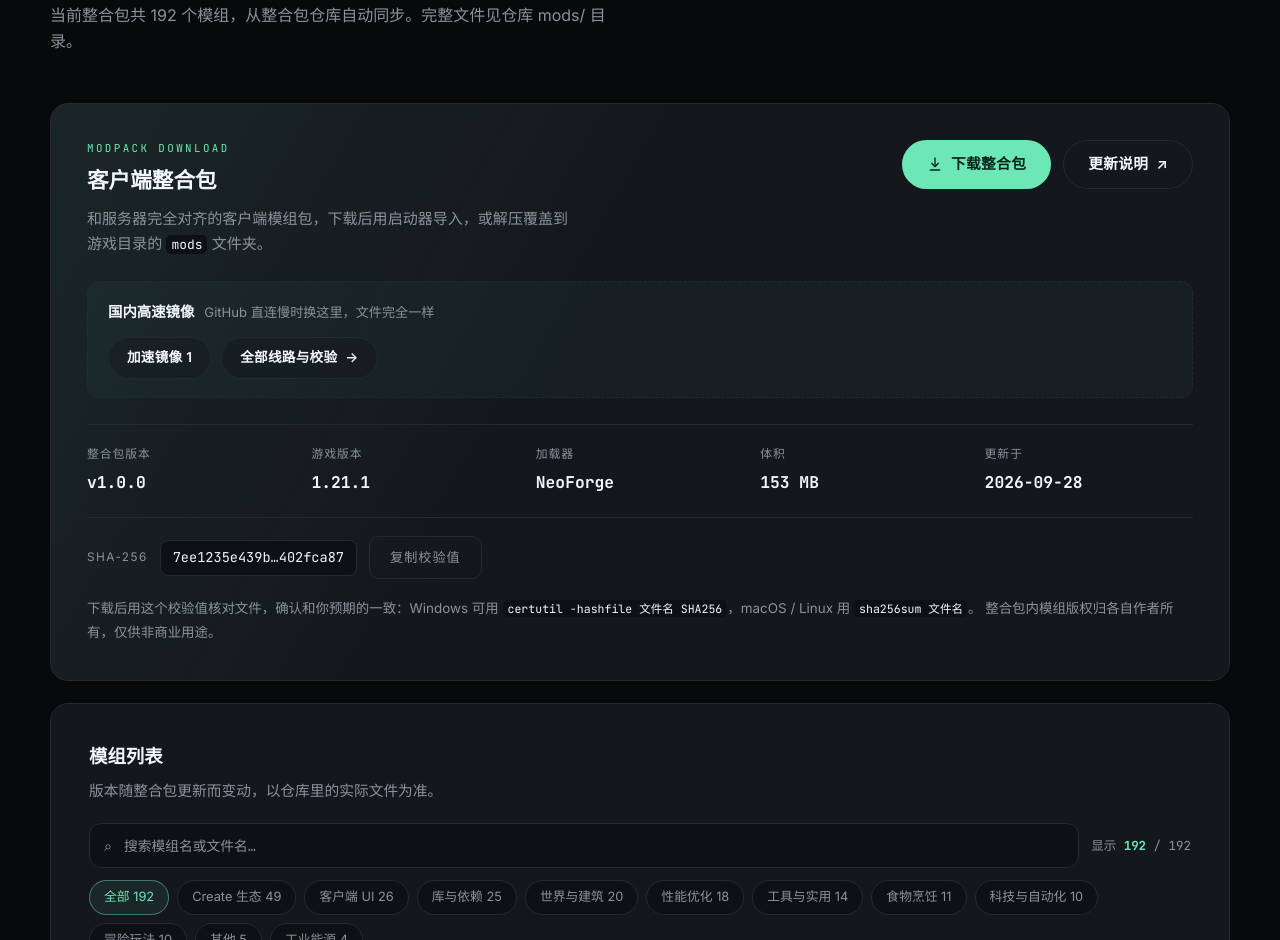
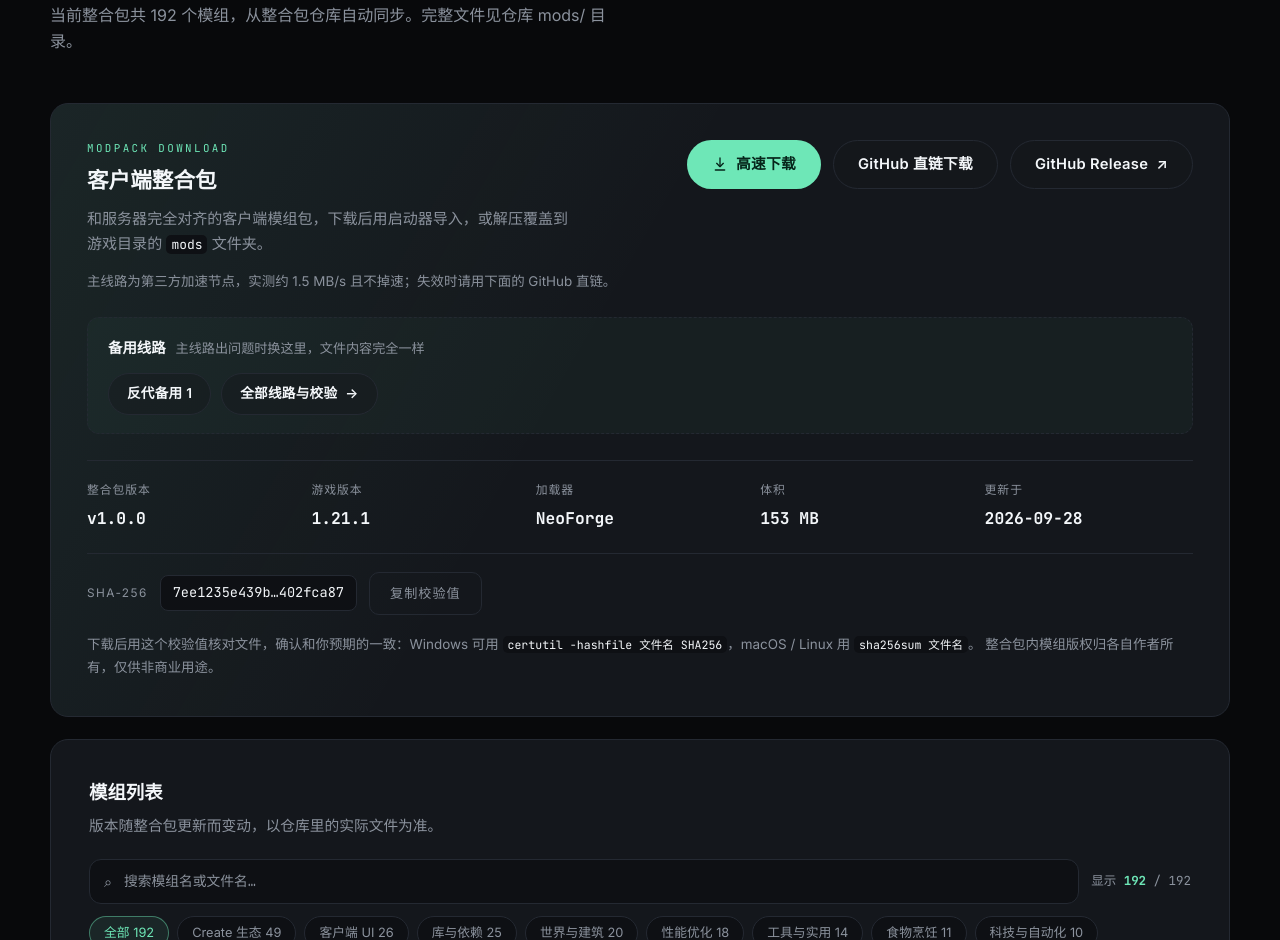
Before and after one commit to AlleinMuffin/muffin-site, an Astro site: page /mcserver in a window 1280 px wide. Shown: the part 1503-2443 px from the top of the page. Built offline with nearby package versions, Linux system fonts and the light colour scheme; Astro itself is replaced by a stand-in of ours; no server answers.

Commit message:
fix: 主下载按钮改走国内可用线路，GitHub 下载与 Release 各自独立
- ghproxy.net 实测只有 24KB/s 且越跑越慢，换成 ghfile.geekertao.top（分段 1.17/1.83/1.48 MB/s，不掉速）
- siteConfig.modpack.cn 为主线路配置，留空则主按钮自动退回 GitHub 直链，不会开天窗
- 按钮重排：主按钮国内线路 / GitHub 直链下载 / GitHub Release 跳转；原镜像区降级为备用线路

```diff
--- a/src/components/ModpackDownload.astro
+++ b/src/components/ModpackDownload.astro
@@ -14,6 +14,11 @@ const { variant = "panel" } = Astro.props;
 const p = siteConfig.modpack;
 const downloadUrl = modpackDownloadUrl();
 const releaseUrl = modpackReleaseUrl();
+
+/** 主按钮走国内线路；没配国内线路时自动退回 GitHub 直链，页面不会开天窗 */
+const hasCn = Boolean(p.cn.url);
+const primaryUrl = hasCn ? p.cn.url : downloadUrl;
+const primaryLabel = hasCn ? p.cn.label || "高速下载（国内）" : "下载整合包";
 
 const meta = [
   { label: "整合包版本", value: p.version },
@@ -38,22 +43,23 @@ const shortHash = `${p.sha256.slice(0, 12)}…${p.sha256.slice(-8)}`;
         </p>
       </div>
       <div class="dl-band__actions">
-        <a class="btn btn--primary" href={downloadUrl} download={p.file}>
+        <a class="btn btn--primary" href={primaryUrl} download={p.file}>
           <svg class="dl-icon" viewBox="0 0 24 24" fill="none" stroke="currentColor"
                stroke-width="2" stroke-linecap="round" stroke-linejoin="round" aria-hidden="true">
             <path d="M12 3v12" />
             <path d="m7 11 5 5 5-5" />
             <path d="M5 21h14" />
           </svg>
-          立即下载
+          {primaryLabel}
         </a>
-        {p.mirrors.length > 0 && (
-          <a class="btn btn--ghost" href={p.mirrors[0].url} download={p.file}>
-            国内加速
+        {hasCn && (
+          <a class="btn btn--ghost" href={downloadUrl} download={p.file}>
+            GitHub 直链
           </a>
         )}
         <a class="btn btn--ghost" href="/mcserver">服务器详情 <span aria-hidden="true">→</span></a>
       </div>
+      {hasCn && p.cn.note && <p class="dl-band__note">{p.cn.note}</p>}
     </div>
   ) : (
     <div class="dl-card" data-reveal>
@@ -68,26 +74,33 @@ const shortHash = `${p.sha256.slice(0, 12)}…${p.sha256.slice(-8)}`;
         </div>
 
         <div class="dl-card__actions">
-          <a class="btn btn--primary" href={downloadUrl} download={p.file}>
+          <a class="btn btn--primary" href={primaryUrl} download={p.file}>
             <svg class="dl-icon" viewBox="0 0 24 24" fill="none" stroke="currentColor"
                  stroke-width="2" stroke-linecap="round" stroke-linejoin="round" aria-hidden="true">
               <path d="M12 3v12" />
               <path d="m7 11 5 5 5-5" />
               <path d="M5 21h14" />
             </svg>
-            下载整合包
+            {primaryLabel}
           </a>
+          {hasCn && (
+            <a class="btn btn--ghost" href={downloadUrl} download={p.file}>
+              GitHub 直链下载
+            </a>
+          )}
           <a class="btn btn--ghost" href={releaseUrl} target="_blank" rel="noopener noreferrer">
-            更新说明 <span aria-hidden="true">↗</span>
+            GitHub Release <span aria-hidden="true">↗</span>
           </a>
         </div>
       </div>
 
+      {hasCn && p.cn.note && <p class="dl-cn-note">{p.cn.note}</p>}
+
       {p.mirrors.length > 0 && (
         <div class="dl-mirrors">
           <p class="dl-mirrors__title">
-            国内高速镜像
-            <span>GitHub 直连慢时换这里，文件完全一样</span>
+            备用线路
+            <span>主线路出问题时换这里，文件内容完全一样</span>
           </p>
           <div class="dl-mirrors__list">
             {p.mirrors.map((m) => (
--- a/src/config/site.ts
+++ b/src/config/site.ts
@@ -86,15 +86,31 @@ export const siteConfig = {
     gameVersion: "1.21.1",
     loader: "NeoForge",
     /**
-     * 国内加速镜像（可选）。数组里每一项渲染成一个按钮，空数组则不显示这一块。
+     * 主下载线路 —— 页面上的大按钮就指向它，应当填国内能跑满速的地址。
      *
-     * 这些都是第三方反代服务，可用性取决于对方，随时可能失效；
-     * url 填完整下载地址即可，失效时换一家或删掉该项。
-     * 如果哪天你自己买了对象存储，也往这里加一项最稳。
+     * 注意：第三方 GitHub 反代（ghproxy 之类）普遍前期快、后期掉到几十 KB/s，
+     * 因为它们自己也要从 GitHub 拉流，带宽有限。真要稳定，得把文件放进国内存储：
+     * 腾讯云 COS / 阿里云 OSS / 七牛云 / 又拍云的对象存储直链都行
+     *（用它们自带的公网域名，不需要自定义域名，也就不涉及备案）。
+     * 留空则主按钮自动退回 GitHub 直链。
+     */
+    cn: {
+      label: "高速下载",
+      // 实测三家能连通的反代里它最快且不掉速：18 秒平均 2.1 MB/s，
+      // 分段测 1.17 / 1.83 / 1.48 MB/s（ghproxy.net 同期只有 24 KB/s，且越跑越慢）。
+      // 反代服务随时可能失效，失效时把 url 清空，主按钮会自动退回 GitHub 直链。
+      url: "https://ghfile.geekertao.top/https://github.com/AlleinMuffin/muffinlab-modpack/releases/latest/download/Mechanomania-Aero-MuffinExpanded.zip",
+      /** 一句话说明，填了显示在按钮下方 */
+      note: "主线路为第三方加速节点，实测约 1.5 MB/s 且不掉速；失效时请用下面的 GitHub 直链。",
+    },
+
+    /**
+     * 备用线路（可选）。数组里每一项渲染成一个小按钮，空数组则不显示这一块。
+     * 第三方反代失效是常态，随时换一家或删掉该项即可。
      */
     mirrors: [
       {
-        label: "加速镜像 1",
+        label: "反代备用 1",
         url: "https://ghproxy.net/https://github.com/AlleinMuffin/muffinlab-modpack/releases/latest/download/Mechanomania-Aero-MuffinExpanded.zip",
       },
     ],
--- a/src/styles/global.css
+++ b/src/styles/global.css
@@ -837,6 +837,10 @@ a.server-card:hover { border-color: #2e3542; transform: translateY(-2px); }
 }
 .dl-meta__item dd { margin: 5px 0 0; font-size: 1.02rem; font-weight: 600; }
 
+/* band 是 flex 容器，note 要独占一行 */
+.dl-band__note { flex: 1 1 100%; font-size: 0.82rem; color: var(--muted); }
+.dl-cn-note { margin-top: 14px; font-size: 0.84rem; color: var(--muted); }
+
 .dl-mirrors {
   margin-top: 24px; padding: 18px 20px;
   border: 1px dashed var(--border); border-radius: var(--radius-sm);
```
